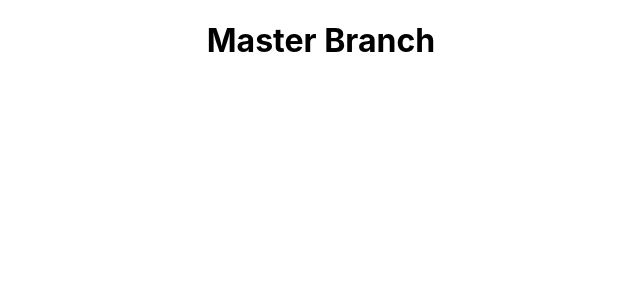
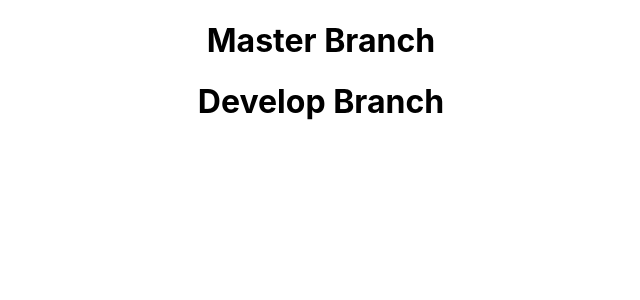
Before and after one commit to Tristanoshier/24HourProject, a React (Create React App) app: page / in a window 1280 px wide. Shown: the top 300 px of the page, without its empty margins (319-959 px from the left). Built offline with nearby package versions, Linux system fonts and the light colour scheme.

Commit message:
add develop branch

```diff
--- a/src/App.js
+++ b/src/App.js
@@ -6,6 +6,7 @@ function App() {
   return (
     <div className="App">
       <h1>Master Branch</h1>
+      <h1>Develop Branch</h1>
     </div>
   );
 }
```
